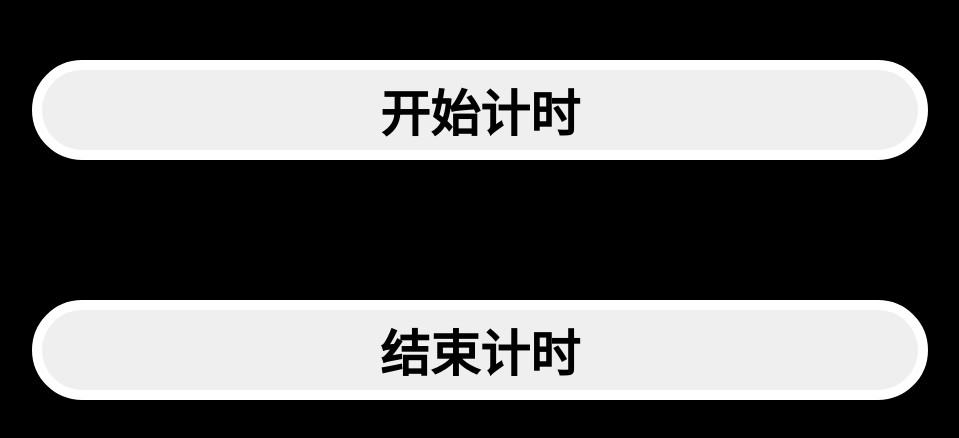
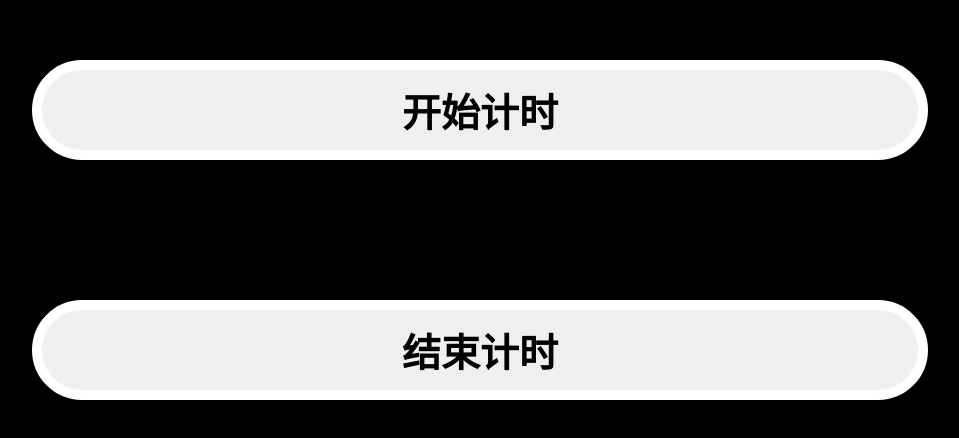
Before and after one commit to FeiYue1688/jishiqi, a plain HTML site: page index.html in a window 1280 px wide. Shown: the part 130-568 px from the top of the page, without its empty margins (160-1119 px from the left). Drawn offline with Linux system fonts and the light colour scheme.

Commit message:
修改文字大小 39px

```diff
--- a/index.html
+++ b/index.html
@@ -20,7 +20,7 @@
             transform: translate(-50%, -50%);
             width: 70vw;
             height: 100px;
-            font: 700 50px "微软雅黑";
+            font: 700 39px "微软雅黑";
             border-radius: 100px;
             border: 10px solid white;
 
```
